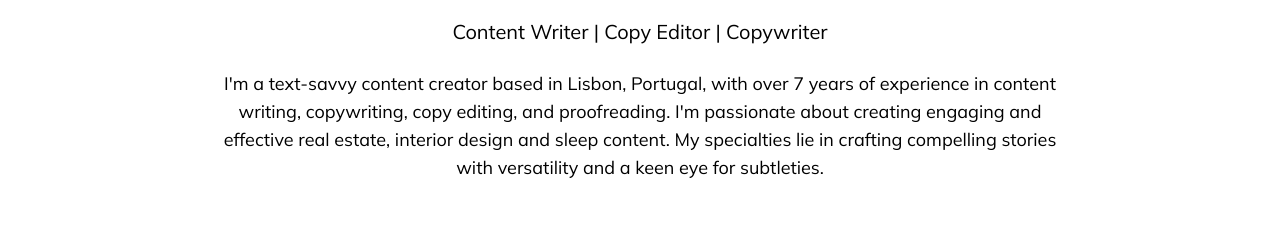
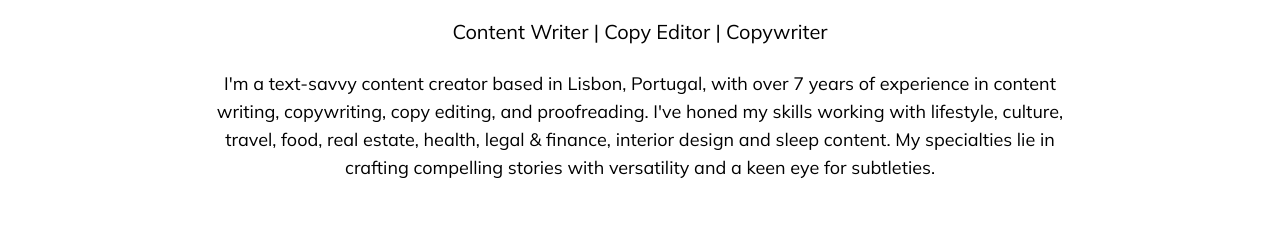
Before and after one commit to humbruno/patriciadesa, a Next.js app: page / in a window 1280 px wide. Shown: the part 298-530 px from the top of the page. Built offline with nearby package versions, Linux system fonts and the light colour scheme.

Commit message:
change text

```diff
--- a/src/screens/home/hero.tsx
+++ b/src/screens/home/hero.tsx
@@ -8,10 +8,10 @@ export function Hero() {
       <p className="mx-auto lg:max-w-[70%] lg:text-lg">
         I&apos;m a text-savvy content creator based in Lisbon, Portugal, with
         over 7 years of experience in content writing, copywriting, copy
-        editing, and proofreading. I&apos;m passionate about creating engaging
-        and effective real estate, interior design and sleep content. My
-        specialties lie in crafting compelling stories with versatility and a
-        keen eye for subtleties.
+        editing, and proofreading. I&apos;ve honed my skills working with
+        lifestyle, culture, travel, food, real estate, health, legal & finance,
+        interior design and sleep content. My specialties lie in crafting
+        compelling stories with versatility and a keen eye for subtleties.
       </p>
     </section>
   )
```
